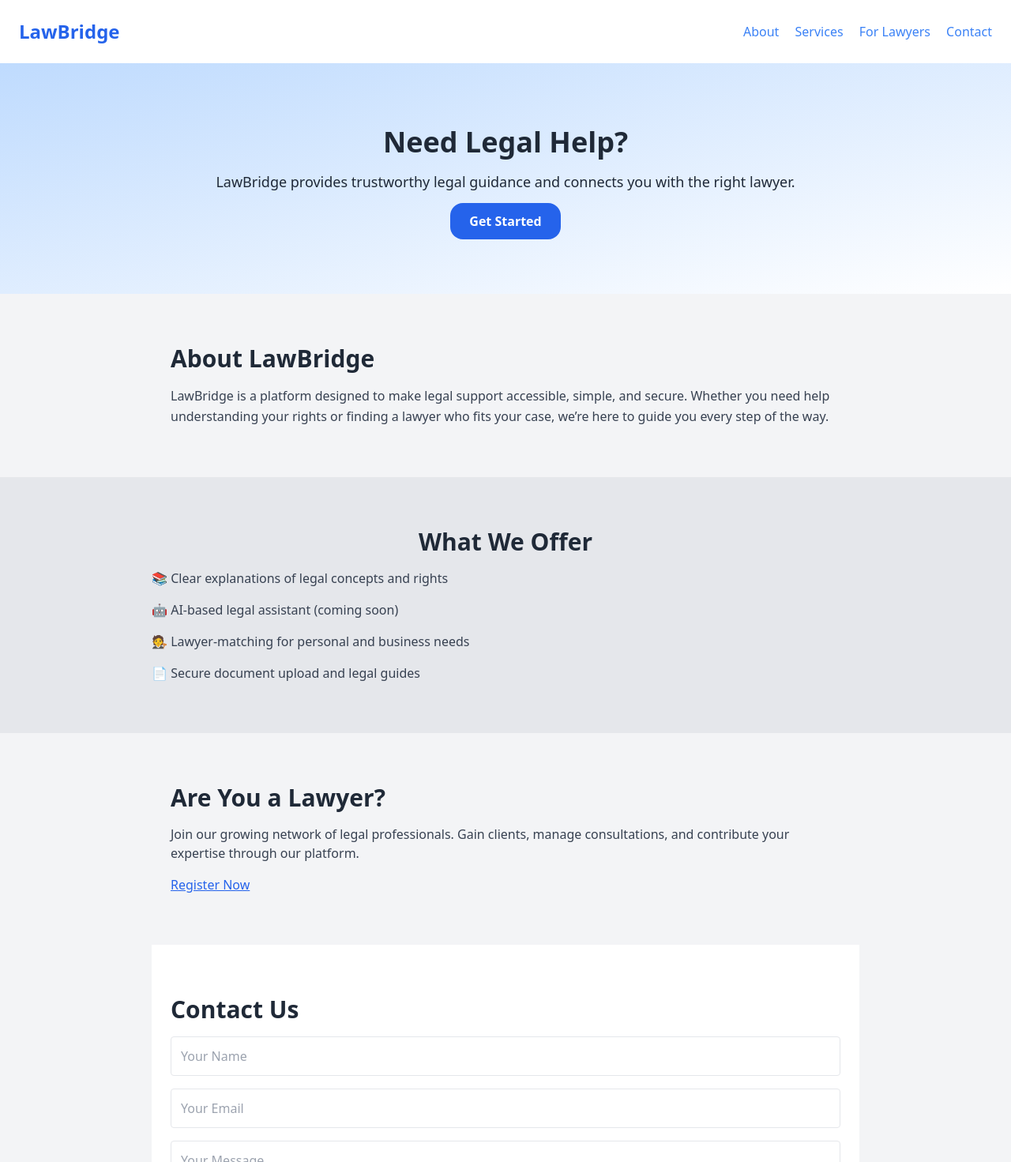
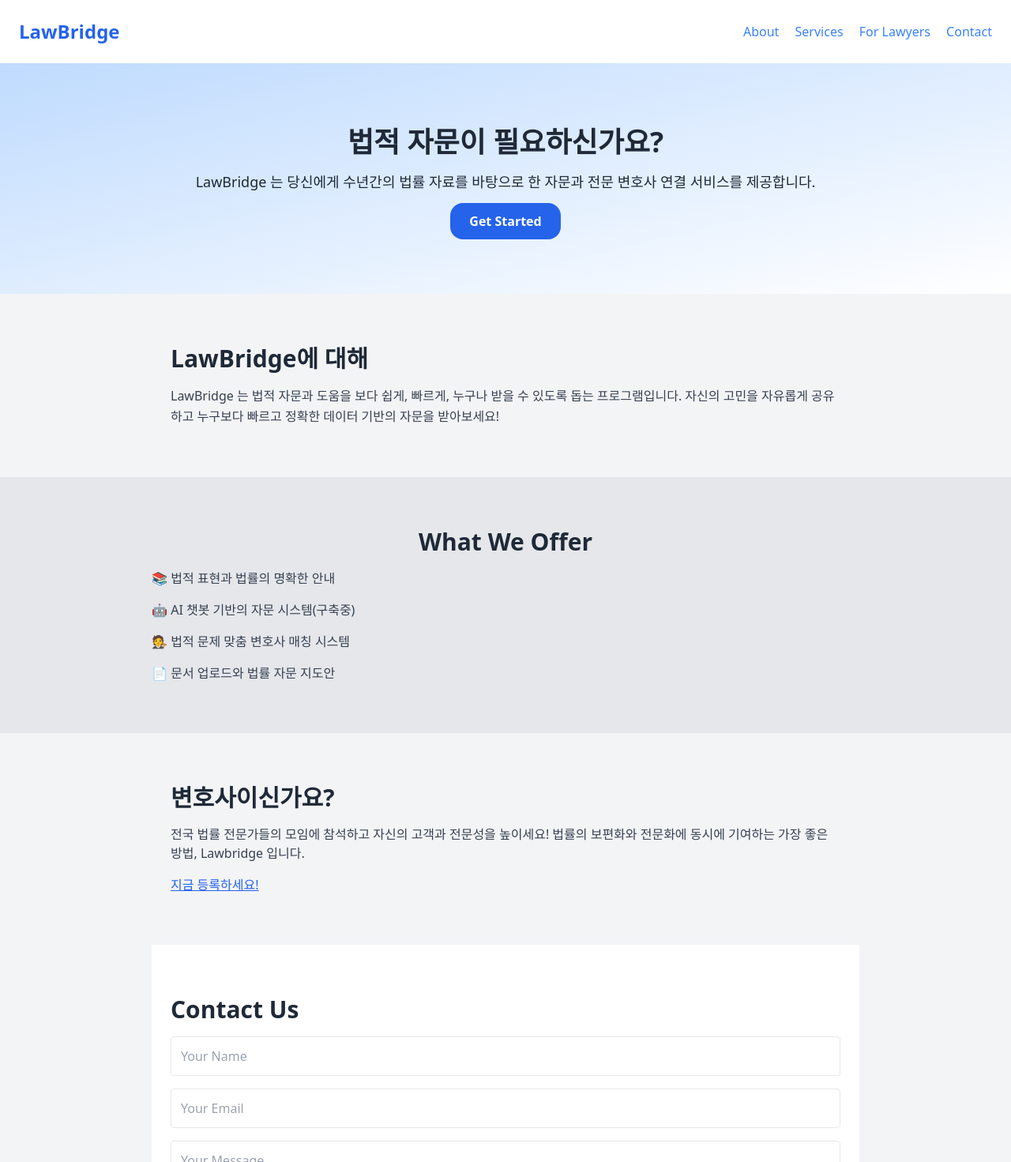
Before and after one commit to hy-ahn00/initial-web, a plain HTML site: page index.html in a window 1280 px wide. Shown: the top 1471 px of the page at 79% size. Drawn offline with nearby package versions, Linux system fonts and the light colour scheme.

Commit message:
Update index.html

```diff
--- a/index.html
+++ b/index.html
@@ -3,7 +3,7 @@
 <head>
   <meta charset="UTF-8" />
   <meta name="viewport" content="width=device-width, initial-scale=1.0" />
-  <title>LawBridge – Legal Advice & Lawyer Matching</title>
+  <title>LawBridge – 챗봇을 이용한 법률 자문 프로그램</title>
   <link href="https://cdn.jsdelivr.net/npm/tailwindcss@2.2.19/dist/tailwind.min.css" rel="stylesheet">
 </head>
 <body class="bg-gray-100 text-gray-800">
@@ -18,15 +18,15 @@
   </header>
 
   <section class="text-center py-20 bg-gradient-to-br from-blue-200 to-white">
-    <h2 class="text-4xl font-bold mb-4">Need Legal Help?</h2>
-    <p class="text-lg mb-6">LawBridge provides trustworthy legal guidance and connects you with the right lawyer.</p>
+    <h2 class="text-4xl font-bold mb-4">법적 자문이 필요하신가요?</h2>
+    <p class="text-lg mb-6">LawBridge 는 당신에게 수년간의 법률 자료를 바탕으로 한 자문과 전문 변호사 연결 서비스를 제공합니다.</p>
     <a href="#contact" class="bg-blue-600 text-white px-6 py-3 rounded-2xl font-semibold">Get Started</a>
   </section>
 
   <section id="about" class="py-16 px-6 max-w-4xl mx-auto">
-    <h3 class="text-3xl font-semibold mb-4">About LawBridge</h3>
+    <h3 class="text-3xl font-semibold mb-4">LawBridge에 대해</h3>
     <p class="text-gray-700 leading-relaxed">
-      LawBridge is a platform designed to make legal support accessible, simple, and secure. Whether you need help understanding your rights or finding a lawyer who fits your case, we’re here to guide you every step of the way.
+      LawBridge 는 법적 자문과 도움을 보다 쉽게, 빠르게, 누구나 받을 수 있도록 돕는 프로그램입니다. 자신의 고민을 자유롭게 공유하고 누구보다 빠르고 정확한 데이터 기반의 자문을 받아보세요!
     </p>
   </section>
 
@@ -34,18 +34,18 @@
     <div class="max-w-4xl mx-auto">
       <h3 class="text-3xl font-semibold mb-4 text-center">What We Offer</h3>
       <ul class="space-y-4 text-gray-700">
-        <li>📚 Clear explanations of legal concepts and rights</li>
-        <li>🤖 AI-based legal assistant (coming soon)</li>
-        <li>🧑‍⚖️ Lawyer-matching for personal and business needs</li>
-        <li>📄 Secure document upload and legal guides</li>
+        <li>📚 법적 표현과 법률의 명확한 안내</li>
+        <li>🤖 AI 챗봇 기반의 자문 시스템(구축중)</li>
+        <li>🧑‍⚖️ 법적 문제 맞춤 변호사 매칭 시스템</li>
+        <li>📄 문서 업로드와 법률 자문 지도안</li>
       </ul>
     </div>
   </section>
 
   <section id="lawyers" class="py-16 px-6 max-w-4xl mx-auto">
-    <h3 class="text-3xl font-semibold mb-4">Are You a Lawyer?</h3>
-    <p class="mb-4 text-gray-700">Join our growing network of legal professionals. Gain clients, manage consultations, and contribute your expertise through our platform.</p>
-    <a href="#contact" class="text-blue-600 underline font-medium">Register Now</a>
+    <h3 class="text-3xl font-semibold mb-4">변호사이신가요?</h3>
+    <p class="mb-4 text-gray-700">전국 법률 전문가들의 모임에 참석하고 자신의 고객과 전문성을 높이세요! 법률의 보편화와 전문화에 동시에 기여하는 가장 좋은 방법, Lawbridge 입니다.</p>
+    <a href="#contact" class="text-blue-600 underline font-medium">지금 등록하세요!</a>
   </section>
 
   <section id="contact" class="py-16 px-6 bg-white max-w-4xl mx-auto">
```
